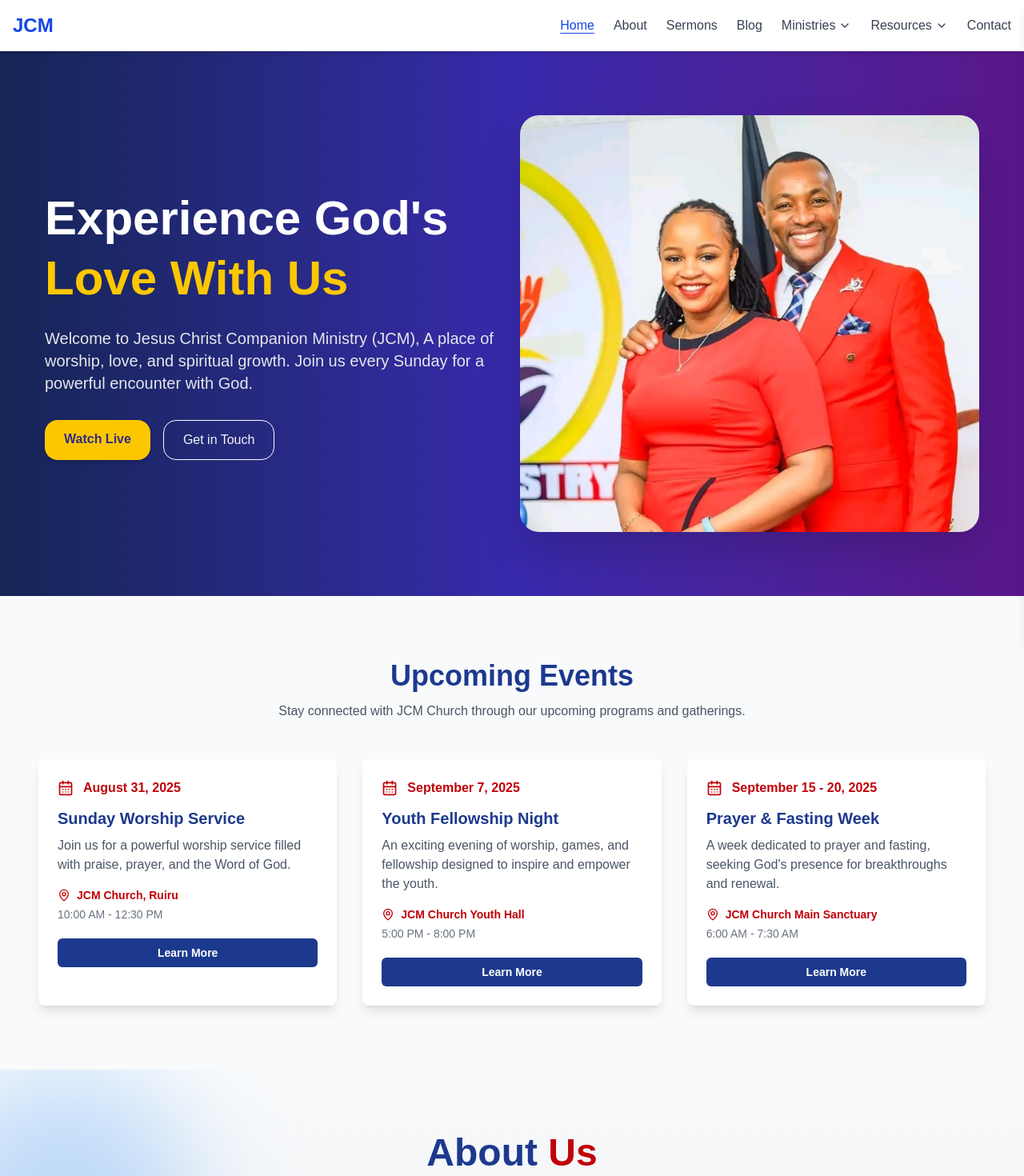
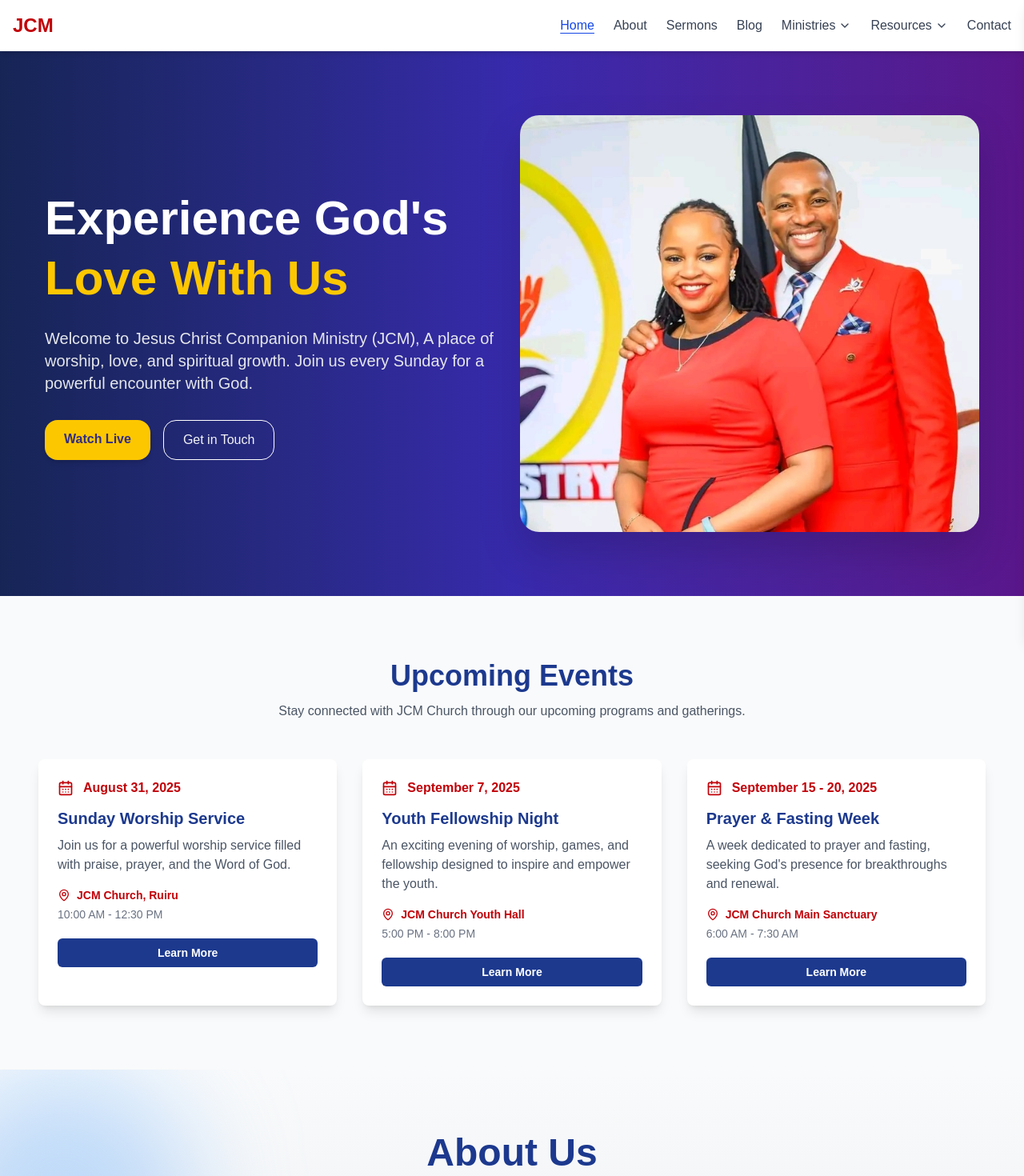
Before and after one commit to Seifuddin/Shammah, a Next.js app: page / in a window 1280 px wide. Shown: the top 1470 px of the page at 80% size. Built offline with nearby package versions, Linux system fonts and the light colour scheme.

Commit message:
improved everything

```diff
--- a/src/components/AboutUs.jsx
+++ b/src/components/AboutUs.jsx
@@ -21,7 +21,7 @@ export default function Aboutus() {
           viewport={{ once: true }}
         >
           <h2 className="text-3xl md:text-5xl font-extrabold text-blue-900 mb-4">
-            About <span className="text-red-700">Us</span>
+            About Us<span className="text-red-700"></span>
           </h2>
           <p className="text-lg md:text-xl text-gray-600 max-w-2xl mx-auto">
             Rooted in faith, hope, and love — growing together as one family in
--- a/src/components/Navbar.jsx
+++ b/src/components/Navbar.jsx
@@ -41,7 +41,7 @@ export default function Navbar() {
   return (
     <nav className="bg-white shadow-md sticky top-0 z-50">
       <div className="container mx-auto flex justify-between items-center px-4 py-4">
-        <h1 className="text-xl md:text-2xl font-bold text-blue-700">JCM</h1>
+        <h1 className="text-xl md:text-2xl font-bold text-red-700">JCM</h1>
 
         {/* Desktop menu */}
         <ul className="hidden md:flex space-x-6 items-center">
--- a/src/components/PraiseAndWorship.jsx
+++ b/src/components/PraiseAndWorship.jsx
@@ -71,7 +71,7 @@ export default function PraiseWorshipTeam() {
           transition={{ duration: 0.6 }}
           className="flex flex-col"
         >
-          <h2 className="text-3xl md:text-4xl text-red-700 font-bold text-left mb-6">
+          <h2 className="text-3xl md:text-4xl text-blue-900 font-bold text-left mb-6">
             Visit Our Free Medical Camp
           </h2>
 
--- a/src/components/Testmonies.jsx
+++ b/src/components/Testmonies.jsx
@@ -74,7 +74,7 @@ export default function Testimonys() {
     <section className="w-full bg-gray-100 py-20">
       <div className="container mx-auto px-4 text-center">
         <motion.h2
-          className="text-3xl md:text-4xl font-bold text-red-700 mb-14"
+          className="text-3xl md:text-4xl font-bold text-blue-900 mb-14"
           initial={{ opacity: 0, y: -20 }}
           whileInView={{ opacity: 1, y: 0 }}
           transition={{ duration: 0.6 }}
@@ -108,12 +108,12 @@ export default function Testimonys() {
                   alt={t.name}
                   width={90}
                   height={90}
-                  className="rounded-full border-4 border-blue-600 mb-5 object-cover"
+                  className="rounded-full border-2 border-red-700 mb-5 object-cover"
                 />
                 <p className="text-gray-700 text-lg italic mb-6 leading-relaxed">
                   “{t.message}”
                 </p>
-                <h3 className="font-semibold text-xl text-blue-900">
+                <h3 className="font-semibold text-xl text-red-700">
                   {t.name}
                 </h3>
                 <span className="text-sm text-gray-500 tracking-wide uppercase">
```
